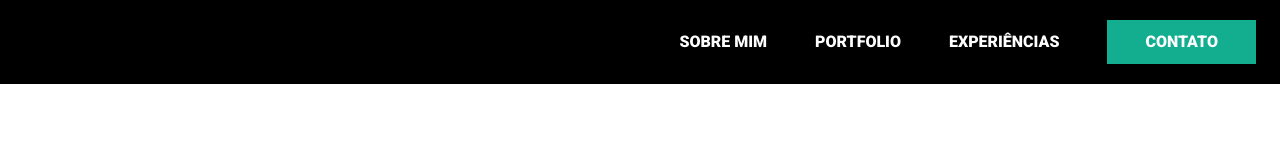
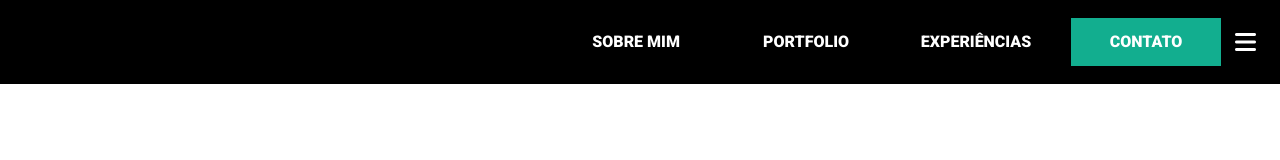
Before and after one commit to rpriolo/perfil, a plain HTML site: page index.html in a window 1280 px wide. Drawn offline with nearby package versions, Linux system fonts and the light colour scheme.

Commit message:
Atualização na navbar

```diff
--- a/css/navbar.css
+++ b/css/navbar.css
@@ -1,22 +1,52 @@
 .navbar {
     background-color: black;
+    padding: 18px;
     display: flex;
     justify-content: end;
+    transition: 0.5s;
+}
+
+nav ul {
+    margin: 0;
+    padding: 0;
+}
+
+nav ul li {
+    display: inline-block;
+    list-style: none;
 }
 
 .navbar a {
     text-transform: uppercase;
     text-decoration: none;
     font-weight: 900;
-    margin: 12px 24px;
     color: white;
+    width: 150px;
+    line-height: 48px;
+    text-align: center;
+    margin: 0 8px;
+    transition: 0.5s;
+    display: inline-block;
 }
 
-.navbar a:hover {
-
+.navbar a:hover, .navbar a:active {
+    background-color: white;
+    color: black;
+    transition: 0.5s;
 }
 
 .navbar .destaque {
     background-color: var(--brand-color);
-    padding: 10px 38px;
 }
+
+.navbar .destaque:hover {
+    background-color: var(--highlight-color);
+}
+
+.icone-menu {
+    font-size: 24px;
+    background-color: black;
+    color: white;
+    border: none;
+    /* display: none; */
+}
--- a/index.html
+++ b/index.html
@@ -11,22 +11,24 @@
     <link rel="stylesheet" href="./css/navbar.css">
 
 
+    <!-- FONTAWESOME -->
+    <script src="https://kit.fontawesome.com/e2f9e54a88.js" crossorigin="anonymous"></script>
+
     <title>Renato Priolo // Perfil</title>
 </head>
 
 <body>
-
     <header>
         <nav class="container-fluid navbar">
-            <a href="#">Sobre mim</a>
-            <a href="#">Portfolio</a>
-            <a href="#">Experiências</a>
-            <a href="#" class="destaque">Contato</a>
+            <ul>
+                <li><a href="#">Sobre mim</a></li>
+                <li><a href="#">Portfolio</a></li>
+                <li><a href="#">Experiências</a></li>
+                <li><a href="#" class="destaque">Contato</a></li>
+            </ul>
+            <button class="fa-solid fa-bars icone-menu"></button>
         </nav>
     </header>
-
-
-
 
     <!-- BOOTSTRAP -->
     <script src="https://cdn.jsdelivr.net/npm/bootstrap@5.2.0/dist/js/bootstrap.bundle.min.js"
```
